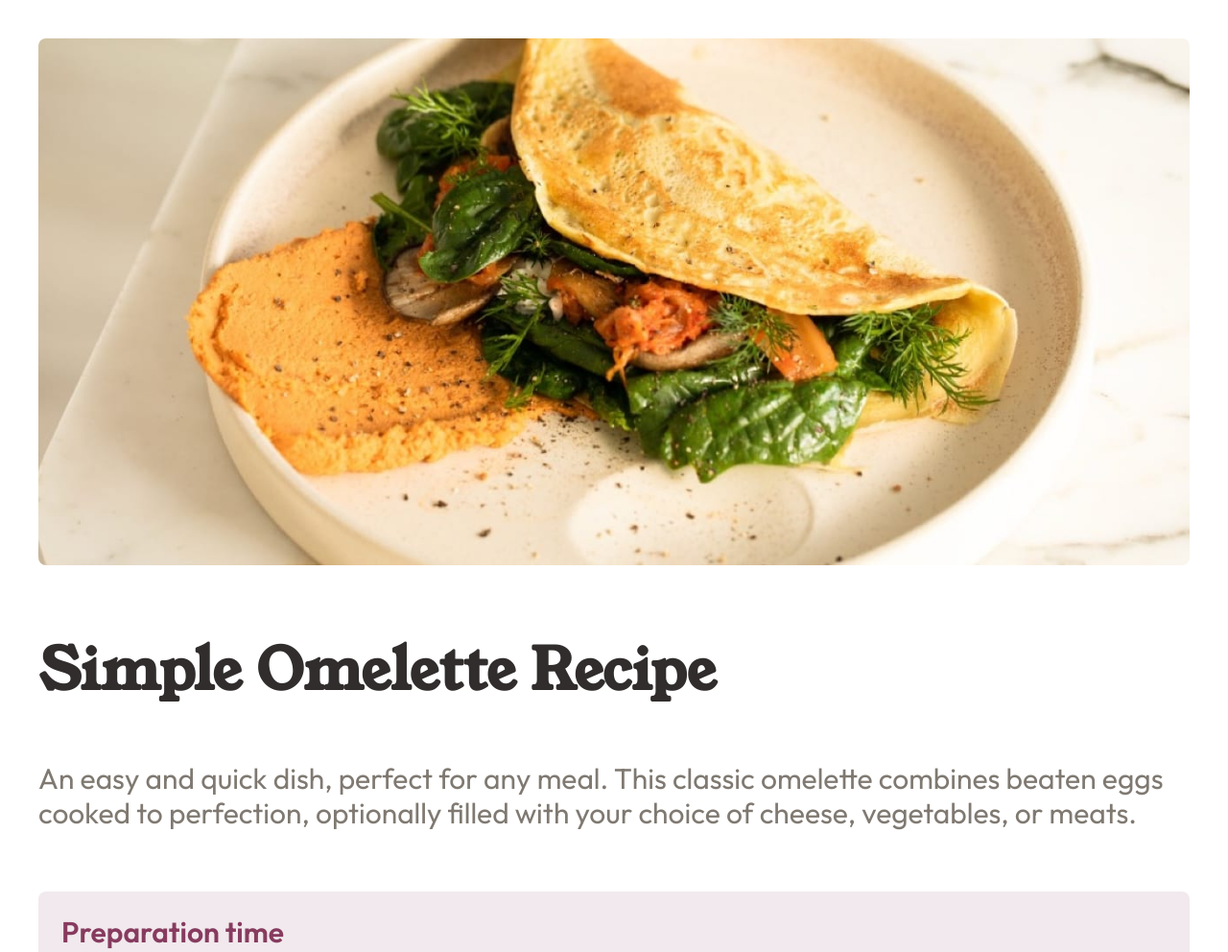
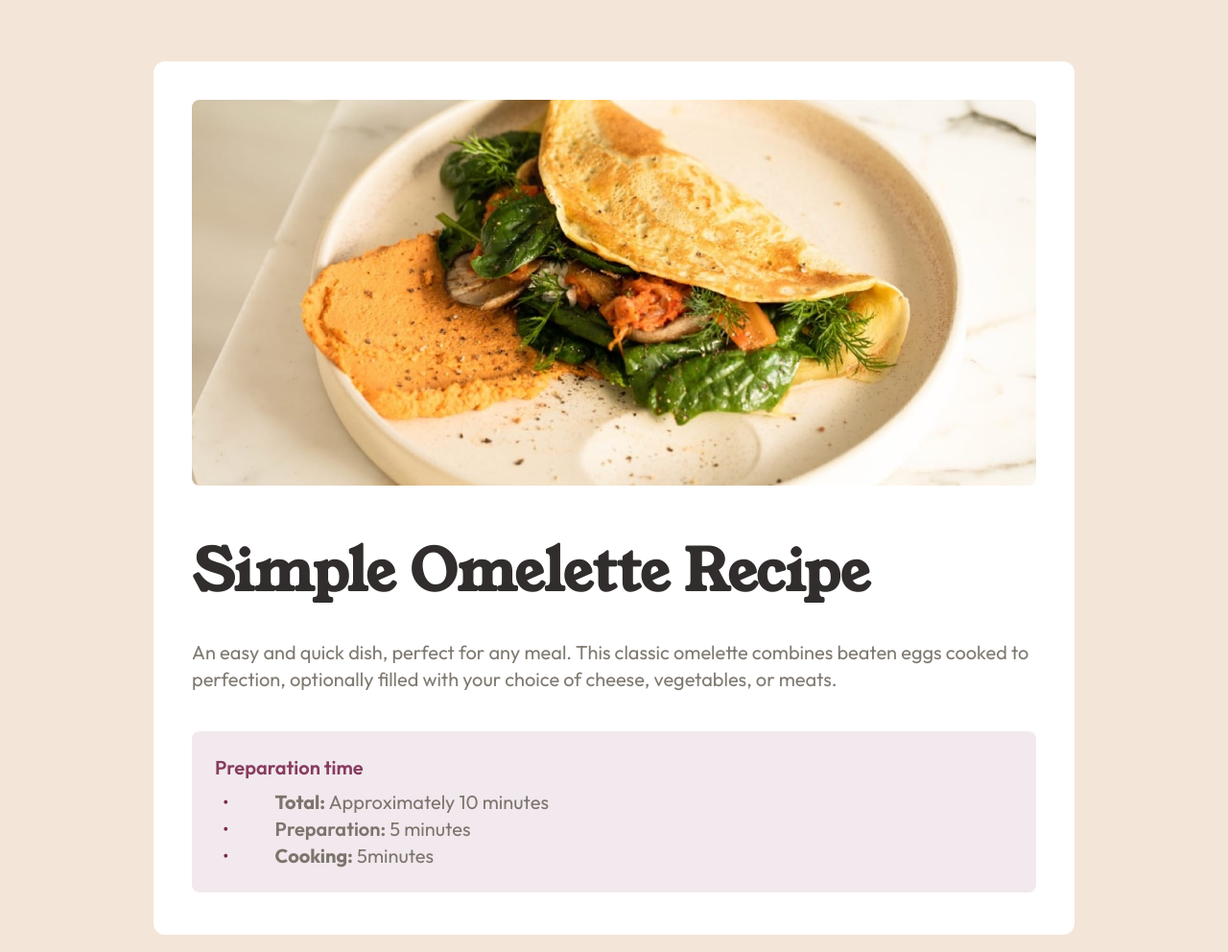
Before and after one commit to mirkobozzetto/recipe-page, a website: page index.html in a window 1280 px wide. Shown: the top 992 px of the page at 96% size. Drawn offline with Linux system fonts and the light colour scheme.

```diff
--- a/index.html
+++ b/index.html
@@ -14,10 +14,15 @@
     <link rel="stylesheet" href="./src/output.css" />
     <title>Frontend Mentor | Recipe page</title>
   </head>
-  <body class="flex justify-center items-center text-xs md:text-3xl">
+  <body
+    class="flex justify-center items-center md:bg-eggshell text-xs md:text-xl"
+  >
     <!--  -->
-    <main class="w-full font-outfit text-wengeBrown/80">
+    <main
+      class="md:bg-white md:m-10 md:mx-32 md:my-16 md:rounded-xl md:w-3/4 font-outfit text-wengeBrown/80"
+    >
       <!--  -->
+
       <section class="md:p-10">
         <img
           class="md:rounded-lg w-full"
@@ -26,13 +31,13 @@
         />
       </section>
       <!--  -->
-      <section class="p-7 md:p-10">
+      <section class="md:px-10 md:py-5 p-7">
         <h1
-          class="mb-4 md:mb-16 font-bold font-young text-2xl text-darkCharcoal md:text-6xl"
+          class="mb-4 md:mb-10 font-bold font-young text-2xl text-darkCharcoal md:text-6xl"
         >
           Simple Omelette Recipe
         </h1>
-        <p class="md:mb-16">
+        <p class="md:mb-10">
           An easy and quick dish, perfect for any meal. This classic omelette
           combines beaten eggs cooked to perfection, optionally filled with your
           choice of cheese, vegetables, or meats.
```
Also changed, not shown: src/output.css.
